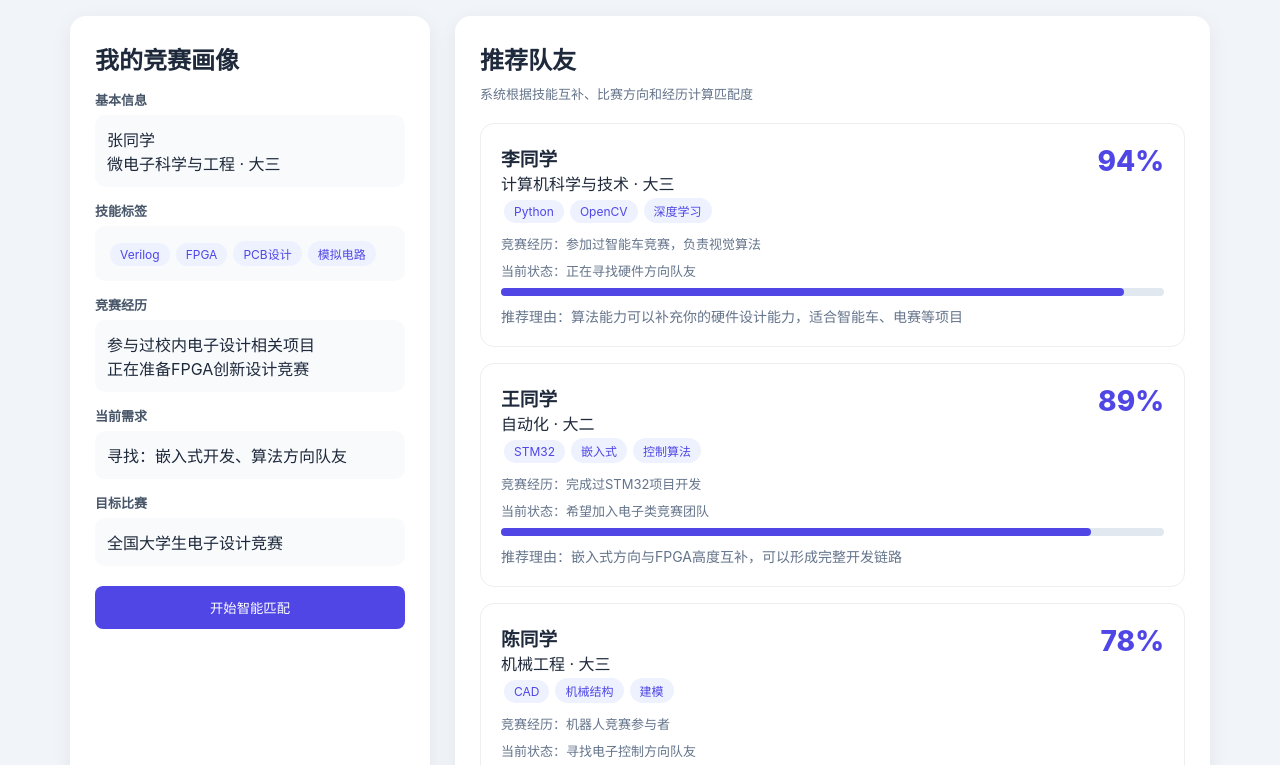
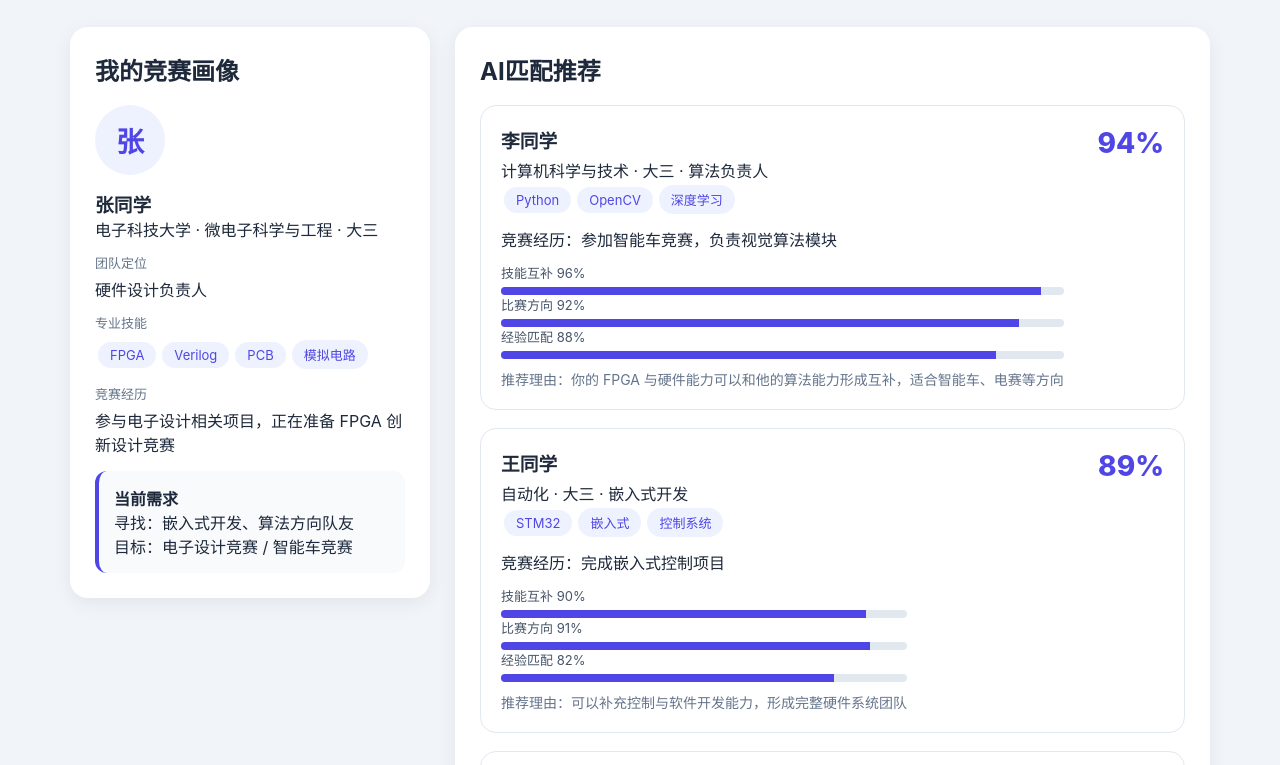
Before and after one commit to jim6642/competition, a plain HTML site: page team.html in a window 1280 px wide. Shown: the part 176-941 px from the top of the page. Drawn offline with Linux system fonts and the light colour scheme.

Commit message:
refactor team matching demo into competition profile and intelligent matching experience

```diff
--- a/team.html
+++ b/team.html
@@ -6,36 +6,50 @@
 <title>智能寻找队友 — 竞赛信息门户</title>
 <link rel="stylesheet" href="https://cdn.bootcdn.net/ajax/libs/font-awesome/6.4.0/css/all.min.css">
 <style>
-:root{--primary:#4f46e5;--bg:#f1f5f9;--card:#fff;--text:#1e293b;--muted:#64748b}
+:root{--primary:#4f46e5;--bg:#f1f5f9;--card:#fff;--text:#1e293b;--muted:#64748b;--line:#e2e8f0}
 *{box-sizing:border-box;margin:0;padding:0}body{font-family:-apple-system,BlinkMacSystemFont,"Microsoft YaHei",sans-serif;background:var(--bg);color:var(--text)}
 header{background:#fff;padding:15px 30px;box-shadow:0 2px 10px #0001}.nav{max-width:1200px;margin:auto;display:flex;justify-content:space-between}.logo{color:var(--primary);font-weight:800;font-size:22px}.nav a{text-decoration:none;color:#64748b;margin-left:20px}
-.container{max-width:1200px;margin:auto;padding:30px}.hero{text-align:center;margin-bottom:30px}.hero h1{font-size:32px}.hero p{color:var(--muted)}
-.layout{display:grid;grid-template-columns:360px 1fr;gap:25px}.card{background:white;border-radius:16px;padding:25px;box-shadow:0 5px 20px #0001}.label{font-size:13px;font-weight:bold;color:#475569;margin-top:14px}.info{background:#f8fafc;border-radius:10px;padding:12px;margin-top:6px}.tag{display:inline-block;background:#eef2ff;color:var(--primary);padding:4px 10px;border-radius:15px;font-size:12px;margin:3px}.btn{background:var(--primary);color:white;border:0;padding:12px;width:100%;border-radius:8px;cursor:pointer;margin-top:20px}.match{border:1px solid #eee;padding:20px;border-radius:14px;margin-bottom:16px}.top{display:flex;justify-content:space-between}.score{font-size:28px;color:var(--primary);font-weight:800}.reason{color:var(--muted);font-size:14px;margin-top:10px}.progress{height:8px;background:#e2e8f0;border-radius:8px;margin-top:8px}.bar{height:100%;background:#4f46e5;border-radius:8px}.status{font-size:13px;color:#64748b;margin-top:8px}
-@media(max-width:800px){.layout{grid-template-columns:1fr}}
+.container{max-width:1200px;margin:auto;padding:30px}.hero{text-align:center;margin-bottom:30px}.hero h1{font-size:34px}.hero p{color:var(--muted);margin-top:8px}
+.grid{display:grid;grid-template-columns:360px 1fr;gap:25px}.card{background:#fff;border-radius:18px;padding:25px;box-shadow:0 5px 20px #0001;margin-bottom:20px}
+.profile h2,.recommend h2{margin-bottom:18px}.avatar{width:70px;height:70px;border-radius:50%;background:#eef2ff;color:var(--primary);display:flex;align-items:center;justify-content:center;font-size:28px;font-weight:bold;margin-bottom:15px}
+.item{margin:12px 0}.label{font-size:13px;color:var(--muted);margin-bottom:5px}.tag{display:inline-block;background:#eef2ff;color:var(--primary);padding:5px 12px;border-radius:15px;font-size:13px;margin:3px}
+.status{background:#f8fafc;padding:15px;border-radius:12px;margin-top:15px;border-left:4px solid var(--primary)}
+.match{border:1px solid var(--line);border-radius:16px;padding:20px;margin-bottom:18px;display:flex;justify-content:space-between;gap:20px}.match h3{margin-bottom:5px}.score{font-size:28px;font-weight:800;color:var(--primary)}.reason{color:var(--muted);font-size:14px;margin-top:10px}.bar{height:8px;background:#e2e8f0;border-radius:10px;overflow:hidden;margin-top:5px}.bar span{display:block;height:100%;background:#4f46e5}.analysis{font-size:13px;color:#475569;margin-top:12px}
+.team-box{display:flex;gap:10px;flex-wrap:wrap}.role{padding:10px;border-radius:10px;background:#f8fafc}
+@media(max-width:800px){.grid{grid-template-columns:1fr}}
 </style>
 </head>
 <body>
 <header><div class="nav"><div class="logo"><i class="fa fa-trophy"></i> 竞赛信息门户</div><div><a href="index.html">竞赛资讯</a><a href="team.html">寻找队友</a><a href="resources.html">资料分享</a></div></div></header>
 <div class="container">
-<div class="hero"><h1>🤝 智能寻找竞赛队友</h1><p>基于专业背景、技能结构、竞赛经历和当前状态，寻找能力互补的伙伴</p></div>
-<div class="layout">
-<div class="card"><h2>我的竞赛画像</h2>
-<div class="label">基本信息</div><div class="info">张同学<br>微电子科学与工程 · 大三</div>
-<div class="label">技能标签</div><div class="info"><span class="tag">Verilog</span><span class="tag">FPGA</span><span class="tag">PCB设计</span><span class="tag">模拟电路</span></div>
-<div class="label">竞赛经历</div><div class="info">参与过校内电子设计相关项目<br>正在准备FPGA创新设计竞赛</div>
-<div class="label">当前需求</div><div class="info">寻找：嵌入式开发、算法方向队友</div>
-<div class="label">目标比赛</div><div class="info">全国大学生电子设计竞赛</div>
-<button class="btn" onclick="match()">开始智能匹配</button>
+<div class="hero"><h1>🤝 智能竞赛组队中心</h1><p>根据专业背景、竞赛经历与团队需求，寻找能力互补的伙伴</p></div>
+<div class="grid">
+<div>
+<div class="card profile">
+<h2>我的竞赛画像</h2>
+<div class="avatar">张</div>
+<h3>张同学</h3>
+<p>电子科技大学 · 微电子科学与工程 · 大三</p>
+<div class="item"><div class="label">团队定位</div>硬件设计负责人</div>
+<div class="item"><div class="label">专业技能</div><span class="tag">FPGA</span><span class="tag">Verilog</span><span class="tag">PCB</span><span class="tag">模拟电路</span></div>
+<div class="item"><div class="label">竞赛经历</div>参与电子设计相关项目，正在准备 FPGA 创新设计竞赛</div>
+<div class="status"><b>当前需求</b><br>寻找：嵌入式开发、算法方向队友<br>目标：电子设计竞赛 / 智能车竞赛</div>
 </div>
-<div class="card"><h2>推荐队友</h2><p class="status">系统根据技能互补、比赛方向和经历计算匹配度</p><div id="result" style="margin-top:20px"></div></div>
-</div></div>
+</div>
+<div>
+<div class="card recommend"><h2>AI匹配推荐</h2><div id="result"></div></div>
+<div class="card"><h2>当前队伍分析</h2><p>根据你的能力画像，系统分析：</p><div class="team-box" style="margin-top:15px"><div class="role">已有能力：硬件设计</div><div class="role">缺少：算法开发</div><div class="role">缺少：视觉处理</div></div></div>
+</div>
+</div>
+</div>
 <script>
 const users=[
-{name:'李同学',major:'计算机科学与技术 · 大三',skills:['Python','OpenCV','深度学习'],contest:'参加过智能车竞赛，负责视觉算法',state:'正在寻找硬件方向队友',score:94,reason:'算法能力可以补充你的硬件设计能力，适合智能车、电赛等项目'},
-{name:'王同学',major:'自动化 · 大二',skills:['STM32','嵌入式','控制算法'],contest:'完成过STM32项目开发',state:'希望加入电子类竞赛团队',score:89,reason:'嵌入式方向与FPGA高度互补，可以形成完整开发链路'},
-{name:'陈同学',major:'机械工程 · 大三',skills:['CAD','机械结构','建模'],contest:'机器人竞赛参与者',state:'寻找电子控制方向队友',score:78,reason:'机械能力可以补充机器人类比赛的结构设计需求'}];
-function match(){document.getElementById('result').innerHTML=users.map(u=>`<div class="match"><div class="top"><div><h3>${u.name}</h3><p>${u.major}</p></div><div class="score">${u.score}%</div></div><div>${u.skills.map(s=>`<span class="tag">${s}</span>`).join('')}</div><div class="status">竞赛经历：${u.contest}</div><div class="status">当前状态：${u.state}</div><div class="progress"><div class="bar" style="width:${u.score}%"></div></div><div class="reason">推荐理由：${u.reason}</div></div>`).join('')}
-match();
+{name:'李同学',major:'计算机科学与技术 · 大三',role:'算法负责人',skills:['Python','OpenCV','深度学习'],exp:'参加智能车竞赛，负责视觉算法模块',score:94,reason:'你的 FPGA 与硬件能力可以和他的算法能力形成互补，适合智能车、电赛等方向',detail:['技能互补 96%','比赛方向 92%','经验匹配 88%']},
+{name:'王同学',major:'自动化 · 大三',role:'嵌入式开发',skills:['STM32','嵌入式','控制系统'],exp:'完成嵌入式控制项目',score:89,reason:'可以补充控制与软件开发能力，形成完整硬件系统团队',detail:['技能互补 90%','比赛方向 91%','经验匹配 82%']},
+{name:'陈同学',major:'机械工程 · 大二',role:'结构设计',skills:['CAD','机械设计','建模'],exp:'机器人竞赛参与者',score:78,reason:'适合机器人类竞赛，补充机械结构方向能力',detail:['技能互补 80%','比赛方向 78%','经验匹配 75%']}
+];
+function render(){document.getElementById('result').innerHTML=users.map(u=>`<div class="match"><div><h3>${u.name}</h3><p>${u.major} · ${u.role}</p>${u.skills.map(s=>`<span class="tag">${s}</span>`).join('')}<p style="margin-top:10px">竞赛经历：${u.exp}</p><div class="analysis">${u.detail.map(d=>d+'<div class="bar"><span style="width:'+d.match(/\d+/)[0]+'%"></span></div>').join('')}</div><div class="reason">推荐理由：${u.reason}</div></div><div class="score">${u.score}%</div></div>`).join('')}
+render();
 </script>
 </body>
 </html>
```
